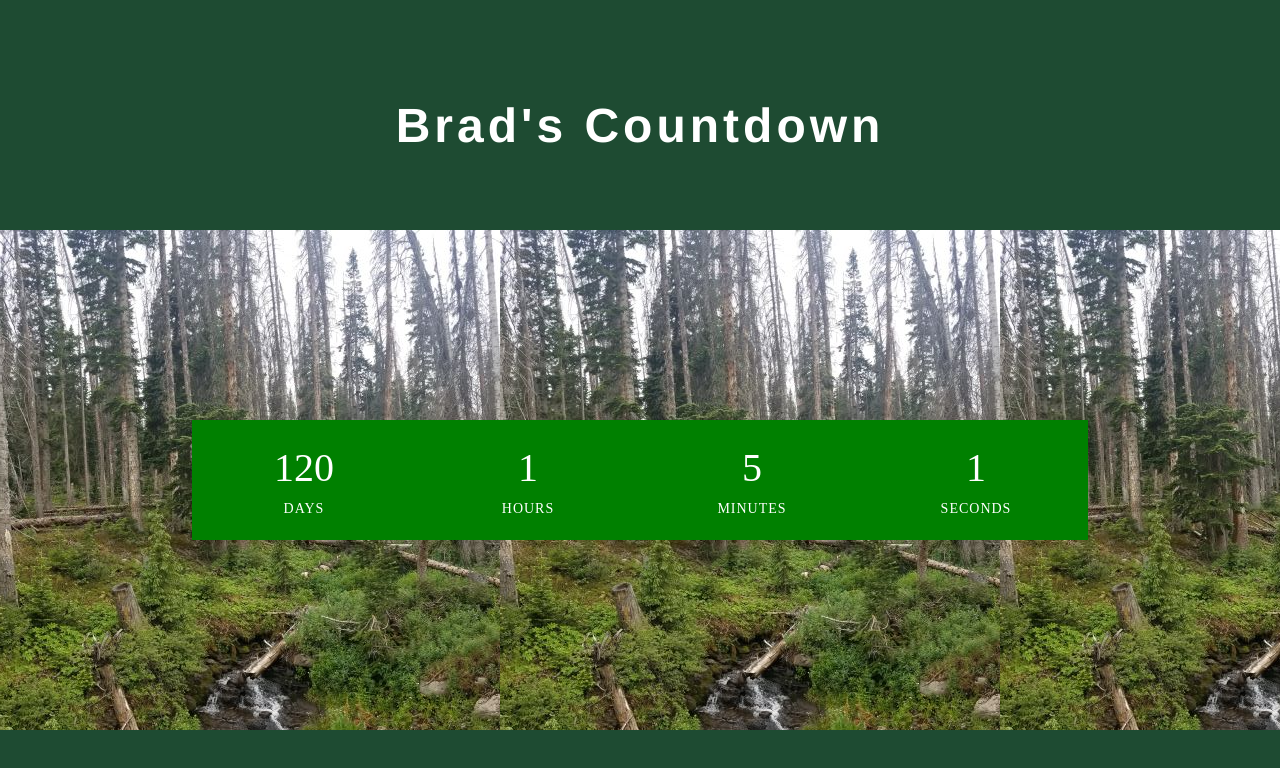
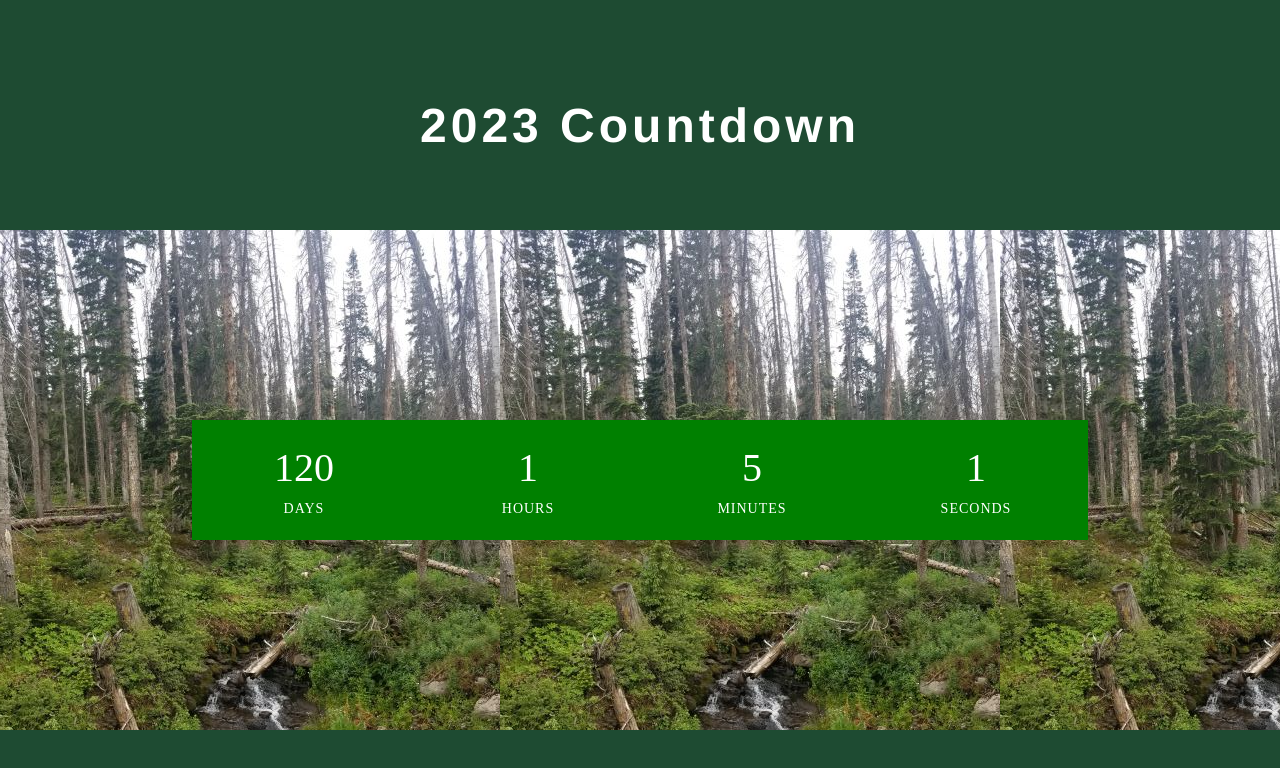
Before and after one commit to kjhigby/BradsCountdown, a plain HTML site: page index.html in a window 1280 px wide. Drawn offline with Linux system fonts and the light colour scheme.

Commit message:
Add files via upload

```diff
--- a/index.html
+++ b/index.html
@@ -8,7 +8,7 @@
     <link rel="stylesheet" href="style.css">
 </head>
 <body>
-    <h1>Brad's Countdown</h1>
+    <h1>2023 Countdown</h1>
     <div class="countdown">
         <div class="color">
             <div id="day">00</div>
```
